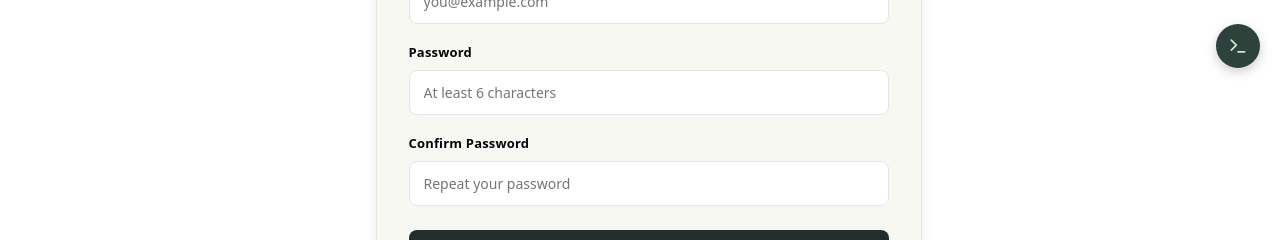
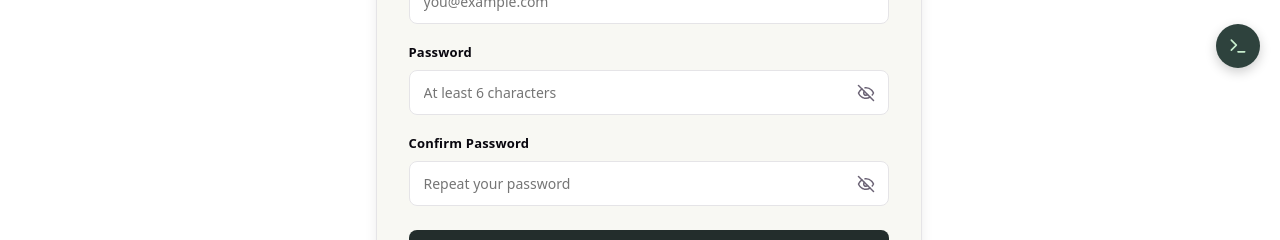
Before and after one commit to Levon-Kadehjian/HealthyRolls_HJ, a React (Vite) app in the folder client/: page /signup in a window 1280 px wide. Shown: the part 712-952 px from the top of the page. Built offline with nearby package versions, Linux system fonts and the light colour scheme.

Commit message:
Update password look and order button when not logged in.

```diff
--- /dev/null
+++ b/client/src/components/PasswordInput.css
@@ -0,0 +1,39 @@
+.password-input-wrapper {
+  position: relative;
+  display: flex;
+  align-items: center;
+  width: 100%;
+}
+
+.password-input-wrapper input {
+  width: 100%;
+  padding-right: 44px !important;
+  box-sizing: border-box;
+}
+
+.password-toggle-btn {
+  position: absolute;
+  right: 8px;
+  top: 50%;
+  transform: translateY(-50%);
+  background: transparent;
+  border: none;
+  cursor: pointer;
+  padding: 6px;
+  display: inline-flex;
+  align-items: center;
+  justify-content: center;
+  color: var(--text);
+  border-radius: 6px;
+  transition: color 0.15s ease, background-color 0.15s ease;
+}
+
+.password-toggle-btn:hover {
+  color: var(--text-h);
+  background-color: var(--code-bg);
+}
+
+.password-toggle-btn:focus-visible {
+  outline: 2px solid var(--accent);
+  outline-offset: 1px;
+}
--- /dev/null
+++ b/client/src/components/PasswordInput.jsx
@@ -0,0 +1,74 @@
+import { useState } from 'react'
+import './PasswordInput.css'
+
+export default function PasswordInput({
+  id,
+  name,
+  value,
+  onChange,
+  placeholder,
+  required = false,
+  autoComplete,
+  minLength,
+  className = '',
+}) {
+  const [show, setShow] = useState(false)
+
+  return (
+    <div className="password-input-wrapper">
+      <input
+        id={id}
+        name={name}
+        type={show ? 'text' : 'password'}
+        className={className}
+        value={value}
+        onChange={onChange}
+        placeholder={placeholder}
+        required={required}
+        autoComplete={autoComplete}
+        minLength={minLength}
+      />
+      <button
+        type="button"
+        className="password-toggle-btn"
+        onClick={() => setShow((prev) => !prev)}
+        aria-label={show ? 'Hide password' : 'Show password'}
+        title={show ? 'Hide password' : 'Show password'}
+      >
+        {show ? (
+          <svg
+            viewBox="0 0 24 24"
+            width="18"
+            height="18"
+            fill="none"
+            stroke="currentColor"
+            strokeWidth="2"
+            strokeLinecap="round"
+            strokeLinejoin="round"
+            aria-hidden="true"
+          >
+            <path d="M2 12s3-7 10-7 10 7 10 7-3 7-10 7-10-7-10-7Z" />
+            <circle cx="12" cy="12" r="3" />
+          </svg>
+        ) : (
+          <svg
+            viewBox="0 0 24 24"
+            width="18"
+            height="18"
+            fill="none"
+            stroke="currentColor"
+            strokeWidth="2"
+            strokeLinecap="round"
+            strokeLinejoin="round"
+            aria-hidden="true"
+          >
+            <path d="M9.88 9.88a3 3 0 1 0 4.24 4.24" />
+            <path d="M10.73 5.08A10.43 10.43 0 0 1 12 5c7 0 10 7 10 7a13.16 13.16 0 0 1-1.67 2.68" />
+            <path d="M6.61 6.61A13.526 13.526 0 0 0 2 12s3 7 10 7a9.74 9.74 0 0 0 5.39-1.61" />
+            <line x1="2" y1="2" x2="22" y2="22" />
+          </svg>
+        )}
+      </button>
+    </div>
+  )
+}
--- a/client/src/pages/AccountPage.jsx
+++ b/client/src/pages/AccountPage.jsx
@@ -3,6 +3,7 @@ import { Link } from 'react-router-dom'
 import { useSession } from '../auth/useSession'
 import { updateSession } from '../auth/session'
 import { recordCommand } from '../console/consoleStore'
+import PasswordInput from '../components/PasswordInput'
 import './AccountPage.css'
 
 export default function AccountPage() {
@@ -195,9 +196,8 @@ export default function AccountPage() {
             <div className="account-grid-2">
               <div className="account-field">
                 <label htmlFor="account-new-password">New Password</label>
-                <input
+                <PasswordInput
                   id="account-new-password"
-                  type="password"
                   className="account-input"
                   value={newPassword}
                   onChange={(e) => setNewPassword(e.target.value)}
@@ -208,9 +208,8 @@ export default function AccountPage() {
 
               <div className="account-field">
                 <label htmlFor="account-confirm-password">Confirm New Password</label>
-                <input
+                <PasswordInput
                   id="account-confirm-password"
-                  type="password"
                   className="account-input"
                   value={confirmPassword}
                   onChange={(e) => setConfirmPassword(e.target.value)}
--- a/client/src/pages/AuthPage.jsx
+++ b/client/src/pages/AuthPage.jsx
@@ -3,6 +3,7 @@ import { useNavigate, useSearchParams } from 'react-router-dom'
 import sushiLogo from '../assets/sushi-logo.png'
 import { useSession } from '../auth/useSession'
 import { loginUser, registerUser } from '../api/auth'
+import PasswordInput from '../components/PasswordInput'
 import './AuthPage.css'
 
 export default function AuthPage({ initialMode = 'login' }) {
@@ -204,7 +205,6 @@ export default function AuthPage({ initialMode = 'login' }) {
 
           {error && (
             <div className="auth-error" role="alert">
-              <span>⚠️</span>
               <span>{error}</span>
             </div>
           )}
@@ -241,9 +241,8 @@ export default function AuthPage({ initialMode = 'login' }) {
 
           <div className="auth-field">
             <label htmlFor="auth-password">Password</label>
-            <input
+            <PasswordInput
               id="auth-password"
-              type="password"
               className="auth-input"
               placeholder={mode === 'signup' ? 'At least 6 characters' : 'Enter your password'}
               value={password}
@@ -256,9 +255,8 @@ export default function AuthPage({ initialMode = 'login' }) {
           {mode === 'signup' && (
             <div className="auth-field">
               <label htmlFor="auth-confirm-password">Confirm Password</label>
-              <input
+              <PasswordInput
                 id="auth-confirm-password"
-                type="password"
                 className="auth-input"
                 placeholder="Repeat your password"
                 value={confirmPassword}
@@ -279,21 +277,21 @@ export default function AuthPage({ initialMode = 'login' }) {
         </form>
 
         <div className="auth-demo-bar">
-          <span className="auth-demo-label">Quick autofill demo:</span>
+          <span className="auth-demo-label">Quick autofill:</span>
           <div className="auth-demo-buttons">
             <button
               type="button"
               className="auth-demo-btn"
               onClick={() => handleQuickFill('CUSTOMER')}
             >
-              👤 Fill Customer
+              Fill Customer
             </button>
             <button
               type="button"
               className="auth-demo-btn"
               onClick={() => handleQuickFill('RESTAURANT_STAFF')}
             >
-              👨‍🍳 Fill Staff
+              Fill Staff
             </button>
           </div>
         </div>
--- a/client/src/pages/HomePage.jsx
+++ b/client/src/pages/HomePage.jsx
@@ -143,7 +143,7 @@ export default function HomePage() {
                     to={session ? `/restaurants/${restaurant.id}` : '/login'}
                     className="landing-preview-link"
                   >
-                    <span>{session ? 'View menu' : 'Sign in to order'}</span>
+                    <span>Order</span>
                     <span aria-hidden="true">&rarr;</span>
                   </Link>
                 </div>
```
